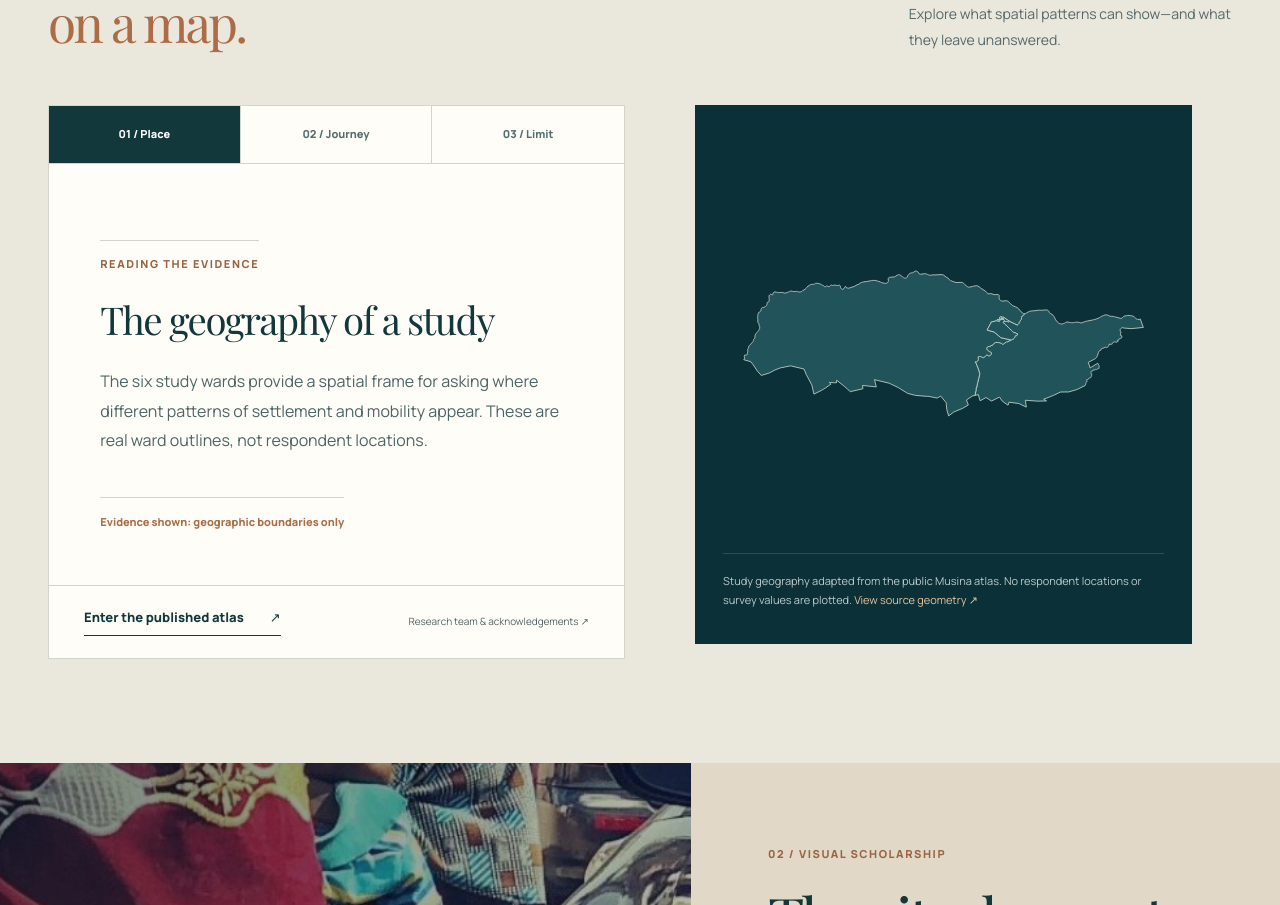
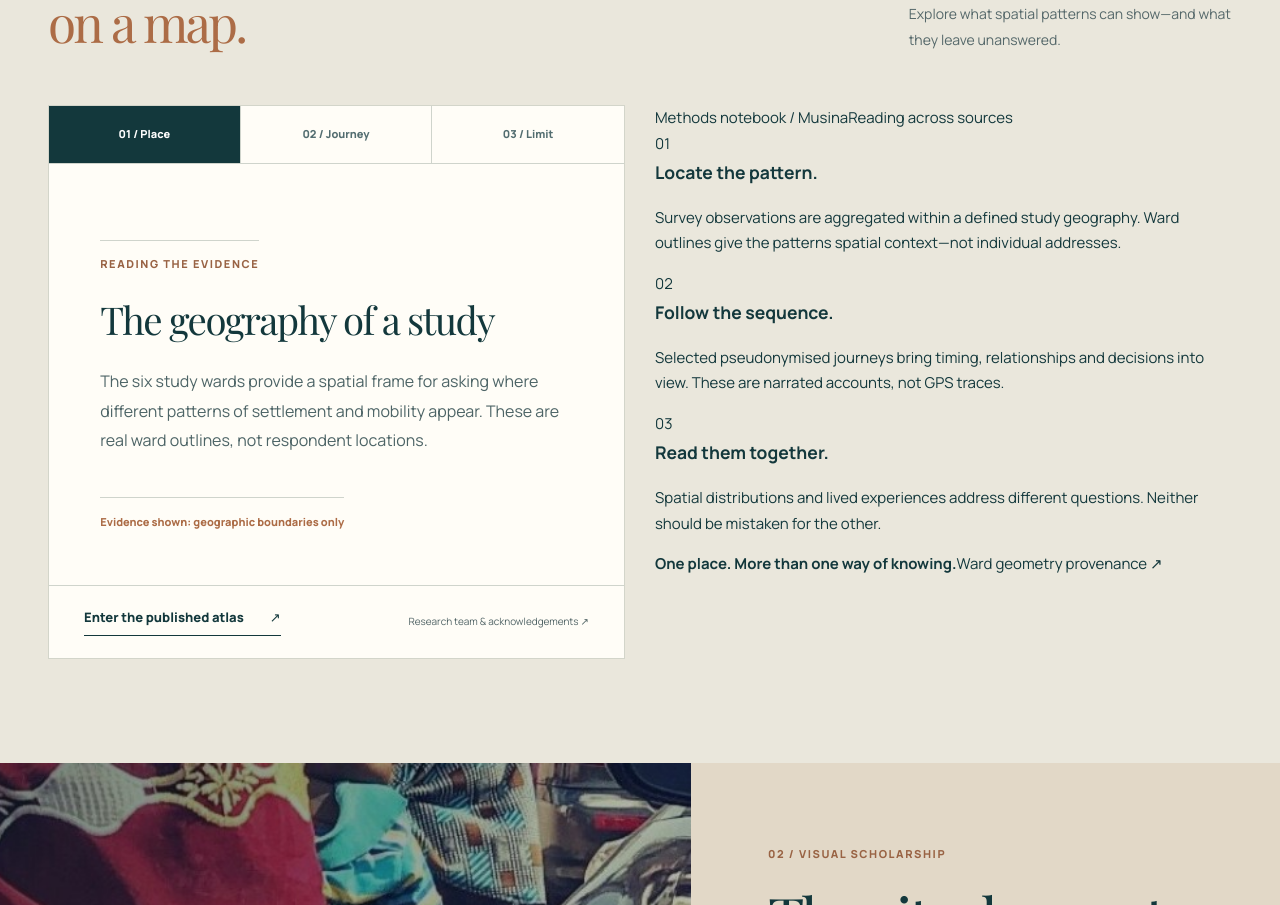
Before and after one commit to KabiriB/kabiri-bule-portfolio, a React (Vite) app: page / in a window 1280 px wide. Shown: the part 1116-2021 px from the top of the page. Built offline with nearby package versions, Linux system fonts and the light colour scheme; a web font is replaced by a local one.

Commit message:
Replace repeated Musina map with evidence-methods notebook

```diff
--- a/src/PortfolioLab.jsx
+++ b/src/PortfolioLab.jsx
@@ -143,7 +143,7 @@ export default function PortfolioLab() {
         <SectionIntro number="01" eyebrow="Featured research" title={<>A border town is not simply <em>a point on a map.</em></>} description="Musina in Motion is an interactive atlas built from survey geography and selected narrated journeys. Explore what spatial patterns can show—and what they leave unanswered." />
         <div className="kb-musina-grid">
           <div className="kb-lens"><div className="kb-lens-select" role="group" aria-label="Three ways to read Musina">{[["geography","01 / Place"],["journeys","02 / Journey"],["limits","03 / Limit"]].map(([key, label]) => <button type="button" className={lens === key ? "kb-on" : ""} key={key} aria-pressed={lens === key} onClick={() => setLens(key)}>{label}</button>)}</div><div className="kb-lens-copy" aria-live="polite"><Label>Reading the evidence</Label><h3>{lenses[lens].title}</h3><p>{lenses[lens].body}</p><span>{lenses[lens].footer}</span></div><div className="kb-feature-actions"><ArrowLink href={projectUrl + "musina-in-motion/"}>Enter the published atlas</ArrowLink><a href={projectUrl + "musina-in-motion/acknowledgements.html"}>Research team & acknowledgements ↗</a></div></div>
-          <figure className="kb-musina-figure"><img src={base + "assets/musina-study-geography.svg"} width="640" height="480" loading="lazy" alt="Six study ward polygons in the Musina area. The image contains no household points." /><figcaption>Study geography adapted from the public Musina atlas. No respondent locations or survey values are plotted. <a href="https://github.com/KabiriB/musina-in-motion/blob/efda79657f49e94702ff72ba5d8fc7f8f26c727e/public/data/musina_wards_1_6_official_app_ready_v3_QA_PATCHED.geojson">View source geometry ↗</a></figcaption></figure>
+          <aside className="kb-evidence-panel" aria-label="How the Musina atlas combines evidence"><div className="kb-evidence-header"><span>Methods notebook / Musina</span><span>Reading across sources</span></div><div className="kb-evidence-steps"><div><span className="kb-evidence-index">01</span><div><h3>Locate the pattern.</h3><p>Survey observations are aggregated within a defined study geography. Ward outlines give the patterns spatial context—not individual addresses.</p></div></div><div><span className="kb-evidence-index">02</span><div><h3>Follow the sequence.</h3><p>Selected pseudonymised journeys bring timing, relationships and decisions into view. These are narrated accounts, not GPS traces.</p></div></div><div><span className="kb-evidence-index">03</span><div><h3>Read them together.</h3><p>Spatial distributions and lived experiences address different questions. Neither should be mistaken for the other.</p></div></div></div><div className="kb-evidence-foot"><strong>One place. More than one way of knowing.</strong><a href="https://github.com/KabiriB/musina-in-motion/blob/efda79657f49e94702ff72ba5d8fc7f8f26c727e/public/data/musina_wards_1_6_official_app_ready_v3_QA_PATCHED.geojson">Ward geometry provenance ↗</a></div></aside>
         </div>
       </section>
 
```
